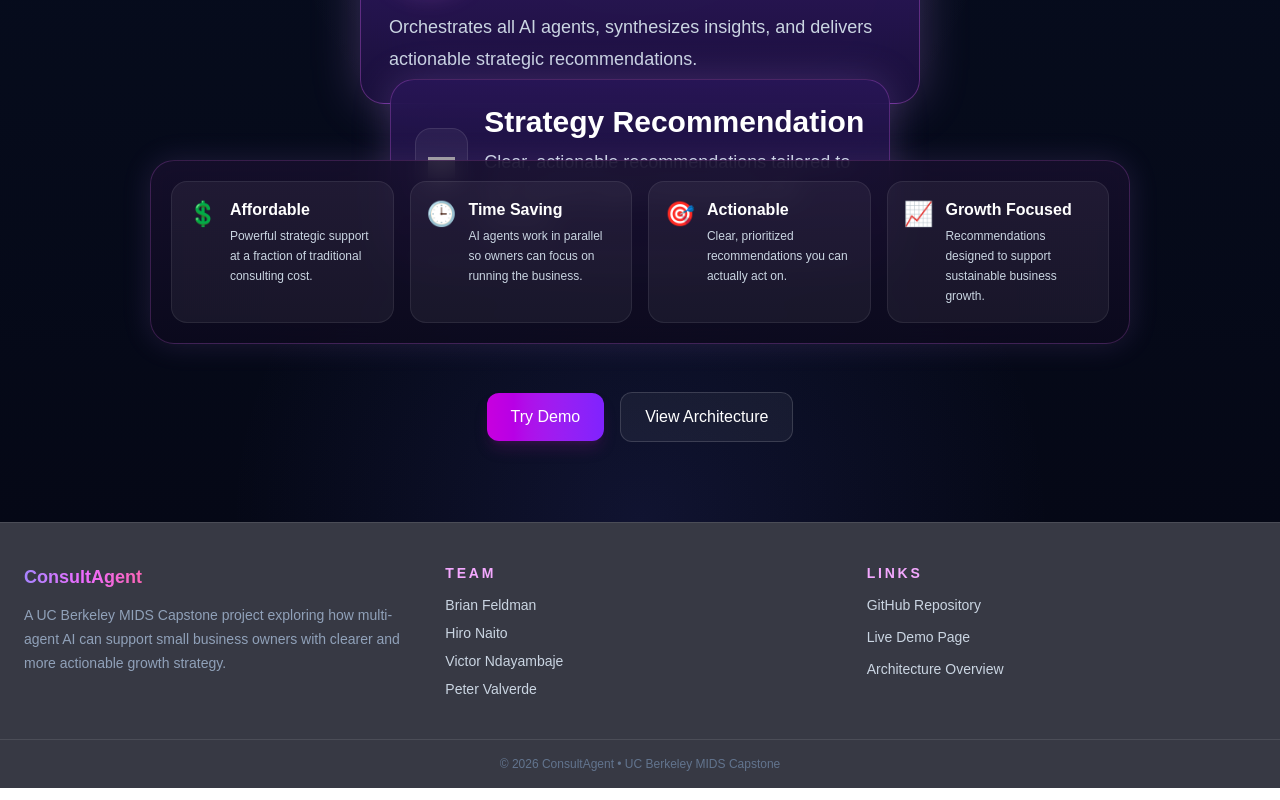
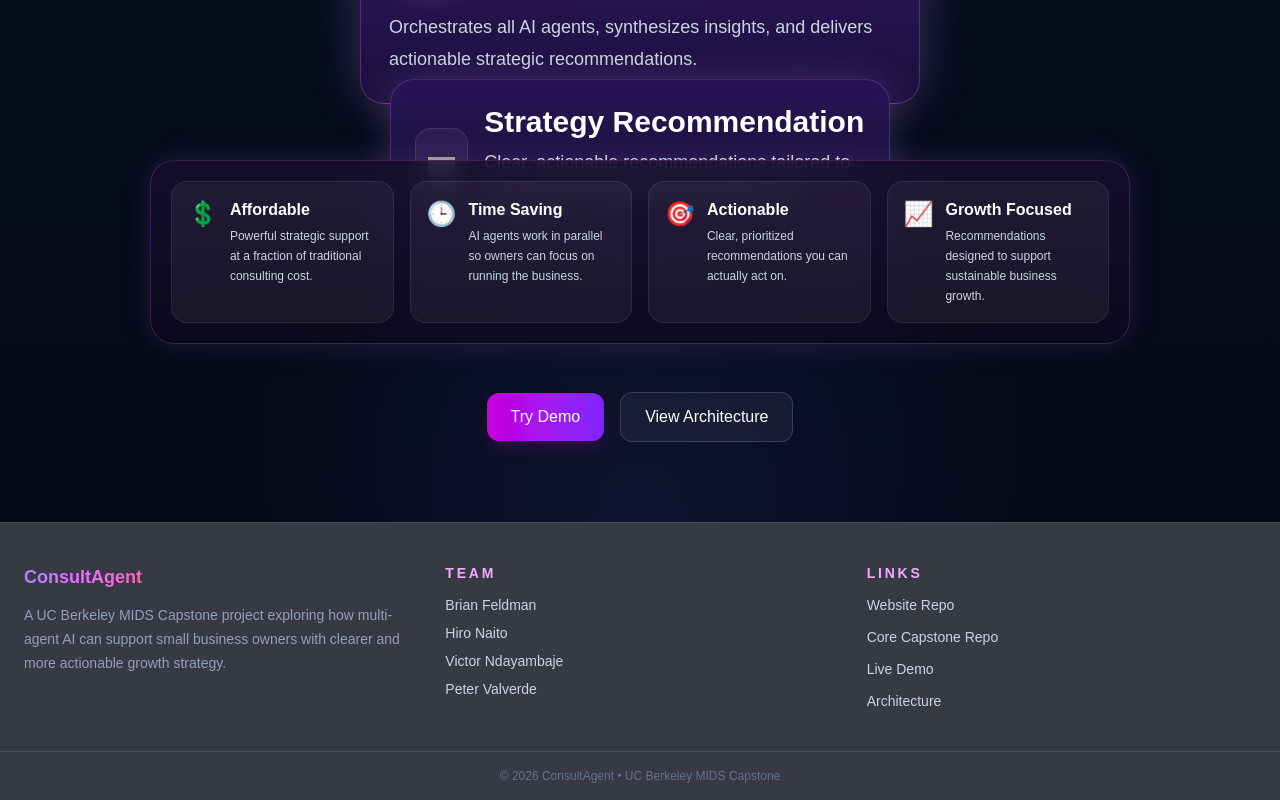
Before and after one commit to ndvictor/consultagent-web, a Next.js app: page / in a window 1280 px wide. Shown: the part 877-1677 px from the top of the page. Built offline with nearby package versions, Linux system fonts and the light colour scheme; grey boxes are pictures that could not be loaded.

Commit message:
Update footer with website and core repo links

```diff
--- a/app/layout.tsx
+++ b/app/layout.tsx
@@ -89,19 +89,27 @@ function Footer() {
               rel="noreferrer"
               className="text-slate-300 transition hover:text-white"
             >
-              GitHub Repository
+              Website Repo
+            </a>
+            <a
+              href="https://github.com/pvalverde1/MIDS-Capstone-ConsultAgent"
+              target="_blank"
+              rel="noreferrer"
+              className="text-slate-300 transition hover:text-white"
+            >
+              Core Capstone Repo
             </a>
             <a
               href="/demo"
               className="text-slate-300 transition hover:text-white"
             >
-              Live Demo Page
+              Live Demo
             </a>
             <a
               href="/about"
               className="text-slate-300 transition hover:text-white"
             >
-              Architecture Overview
+              Architecture
             </a>
           </div>
         </div>
```
